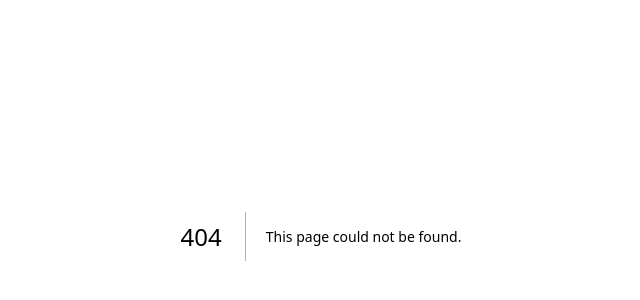
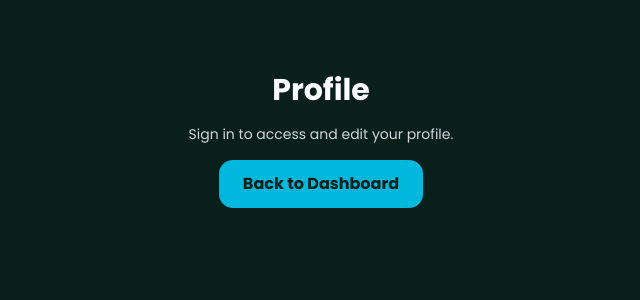
Before and after one commit to crypto-cmd/Studious, a Next.js app in the folder frontend/: page /profile in a window 1280 px wide. Before the commit this address had no page. Shown: the part 164-464 px from the top of the page, without its empty margins (319-959 px from the left). Built offline with nearby package versions, Linux system fonts and the light colour scheme; no server answers.

Commit message:
fix route

```diff
--- /dev/null
+++ b/frontend/app/onboarding/page.tsx
@@ -0,0 +1,5 @@
+import OnboardingPage from "@pages/Onboarding";
+
+export default function OnboardingRoutePage() {
+    return <OnboardingPage />;
+}
--- /dev/null
+++ b/frontend/app/profile/page.tsx
@@ -0,0 +1,5 @@
+import ProfilePage from "@pages/Profile";
+
+export default function ProfileRoutePage() {
+    return <ProfilePage />;
+}
```
